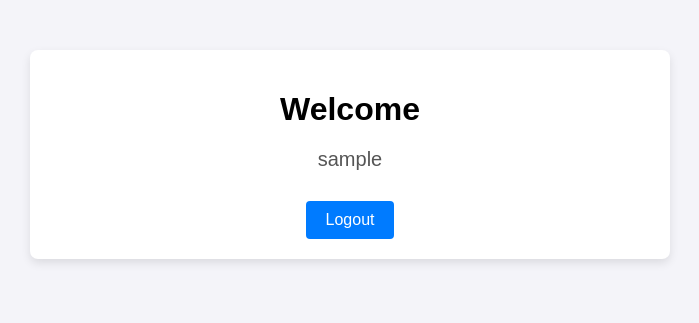
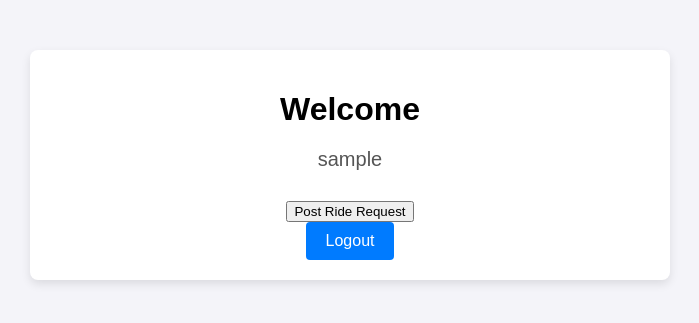
Before and after one commit to trnguyen34/RoadBuddy, a Flask app: template templates/home.html in a window 1280 px wide. Shown: the top 323 px of the page, without its empty margins (290-989 px from the left). Run offline with Flask 3, Linux system fonts and the light colour scheme; the template is opened without the code that fills it: most values are stand-ins (such as "Sample title", 1, 10 or a date in 2020).

Commit message:
adding post request to the home page

```diff
--- a/templates/home.html
+++ b/templates/home.html
@@ -46,6 +46,9 @@
     <div class="container">
         <h1>Welcome</h1>
         <p class="username">{{ user_name }}</p>
+        <form action="/post-request" method="GET">
+            <button type="submit" class="post-btn">Post Ride Request</button>
+        </form>
         <form action="/logout" method="POST">
             <button type="submit" class="logout-btn">Logout</button>
         </form>
```
